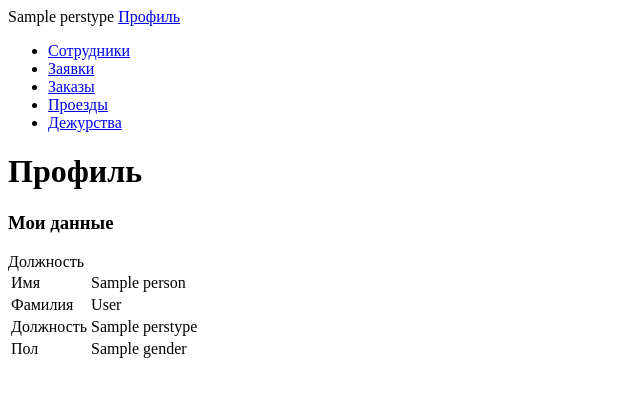
After one commit to fairay/CourseDataBase, a Django app: template cite/main/templates/users/all.html in a window 1280 px wide. The commit adds this page. Shown: the top 397 px of the page, without its empty margins (0-640 px from the left). Run offline with Django 3.2, Linux system fonts and the light colour scheme; the template is opened without the code that fills it: most values are stand-ins (such as "Sample title", 1, 10 or a date in 2020); parts of the project's set-up code (start-up, migrations or seed data) failed here and were passed over.

Commit message:
ADD: role templates

```diff
--- a/cite/main/templates/base.html
+++ b/cite/main/templates/base.html
@@ -5,9 +5,10 @@
     <meta name="viewport"
           content="width=device-width, user-scalable=no, initial-scale=1.0, maximum-scale=1.0, minimum-scale=1.0">
     <meta http-equiv="X-UA-Compatible" content="ie=edge">
-    <title>{% block title %}{% endblock %}</title>
+    <title>{% block page_title %}{% endblock %}</title>
 </head>
 <body>
+    <div id="navigation"> {% block navigate %}{% endblock %} </div>
     <div id="content">{% block content %}{% endblock %}</div>
 </body>
 </html>
--- /dev/null
+++ b/cite/main/templates/general.html
@@ -0,0 +1 @@
+{% extends request.session.user.perstype|add:".html" %}
--- /dev/null
+++ b/cite/main/templates/users/all.html
@@ -0,0 +1,32 @@
+{% extends "base.html" %}
+
+{% block title %} Мой профиль {% endblock %}
+
+{% block content %}
+    <nav>
+        <a>{{perstype}}</a>
+        <a href="{% url 'auth:profile'%}">Профиль</a>
+        <ul>
+            <li><a href="#">Сотрудники</a></li>
+            <li><a href="#">Заявки</a></li>
+
+            <li><a href="#">Заказы</a></li>
+            <li><a href="#">Проезды</a></li>
+            <li><a href="#">Дежурства</a></li>
+        </ul>
+    </nav>
+
+    <h1> Профиль </h1>
+
+    <h3> Мои данные </h3>
+
+    <div>
+        <label> Должность  </label>
+        <table>
+            <tr>    <td>Имя</td>        <td>{{person.forename}}</td> </tr>
+            <tr>    <td>Фамилия</td>    <td>{{person.surname}}</td> </tr>
+            <tr>    <td>Должность</td>  <td>{{person.perstype}}</td> </tr>
+            <tr>    <td>Пол</td>        <td>{{person.gender}}</td> </tr>
+        </table>
+    </div>
+{% endblock %}
```
Also changed, not shown: cite/main/templates/admin.html (added, +16 -0 lines), cite/main/templates/main/profile.html (+4 -20 lines), cite/main/views/auth.py (+10 -8 lines), cite/model/acc_proc.py (+12 -3 lines).
